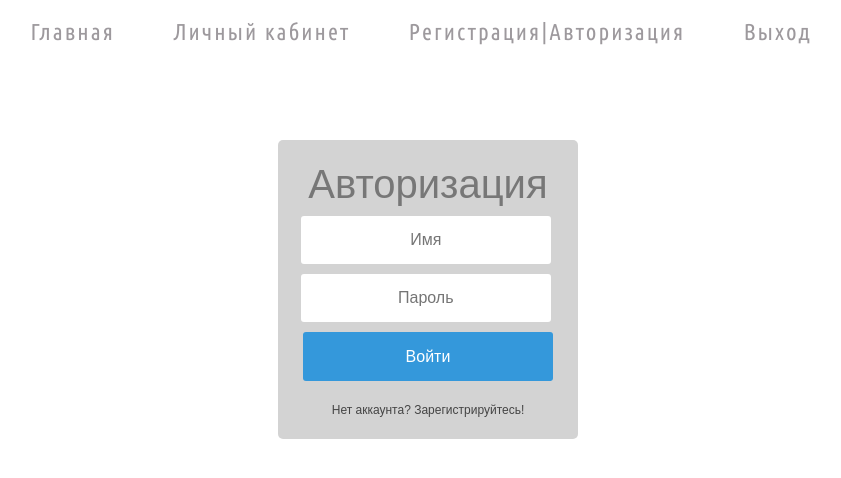
After one commit to PetrTimokhin/AppointmentSiteFlask, a Flask app: page /login in a window 1280 px wide. The commit adds this page. Shown: the top 478 px of the page, without its empty margins (212-1053 px from the left). Run offline with Flask 3, Linux system fonts and the light colour scheme; some libraries are stand-ins or nearby versions.

Commit message:
refactor: изменена страница авторизации/регистрации; feat: добавлена страница личного кабинета; feat: добавлен шаблон html, base.html; refactor: замена навигационного меню сайта; feat: добавлено проверка на ошибки при регистрации;

```diff
--- a/controller.py
+++ b/controller.py
@@ -2,81 +2,129 @@ import random
 import string
 
 from flask import render_template, request, redirect, url_for
-from flask_login import login_required, login_user, logout_user
+from flask_login import login_required, login_user, logout_user, current_user
 
 from app import app, db
-from models import User, EmailConfirm
+from models import User, EmailConfirm, UserAppointData
 from mail import send_email
 
 
 @app.route("/", methods=['GET', 'POST'])
 @app.route("/index", methods=['GET', 'POST'])
+@login_required
 def index():
-    return render_template("index.html")
+    actual_user = User.query.filter_by(id=current_user.id).first()
+    if request.method == 'POST':
+        # client_name = request.form.get('client_name')
+        phone_number = request.form.get('phone_number')
+        date = request.form.get('date')
+        time = request.form.get('time')
+        service = request.form.get('service')
+        user_appointment = UserAppointData(
+                                            client_name=actual_user.login,
+                                            phone_number=phone_number,
+                                            date=date,
+                                            time=time,
+                                            service=service,
+                                            user_id=actual_user.id)
+        db.session.add(user_appointment)
+        db.session.commit()
+        print(user_appointment.service)
+        return redirect(url_for('client'))
+    appointment = UserAppointData.query.filter_by(user_id=current_user.id).first()
+    return render_template("index.html",
+                           client_name=appointment.client_name,
+                           phone_number=appointment.phone_number)
+
+# user = request.args.get('user')
 
 
 @app.route('/email-confirm/<code>')
+# Функция для подтверждения email
 def email_confirm(code):
+    # Проверяем, существует ли подтверждение с таким кодом в БД
     user_confirm = EmailConfirm.query.filter_by(code=code).first()
+    # Если подтверждение существует, то удаляем его из БД и меняем статус
+    # email_confirm у пользователя в БД
     if user_confirm:
+        # Ищем пользователя в БД по логину, соответствующему логину
+        # в подтверждении
         user = User.query.filter_by(login=user_confirm.login).first()
+        # Если пользователь найден, то меняем его поле email_confirm
+        # в БД на значение True
         user.email_confirm = True
+        # Добавляем пользователя в БД
         db.session.add(user)
+        # Удаляем подтверждение почты из БД
         db.session.delete(user_confirm)
+        # Сохраняем изменения в БД
         db.session.commit()
+        login_user(user)
+        return redirect(url_for('index'))
+    # Возвращаемся на страницу index
     return redirect(url_for('register'))
 
 
 @app.route("/register", methods=['GET', 'POST'])
 def register():
     if request.method == 'POST':
+        # принимаем данные форм с html страницы
         email = request.form.get('email')
         username = request.form.get('login')
         password = request.form.get('password')
-        # tel = request.form.get('tel')
 
-        # Создание данных
-        user = User(email=email, login=username, password=password)
-        code = ''.join(
-            [random.choice(string.ascii_letters + string.digits) for i in
-             range(32)])
-        user_confirm = EmailConfirm(login=username, code=code)
-        db.session.add(user)
-        db.session.add(user_confirm)
-        db.session.commit()
+        try:
+            user = User(email=email, login=username, password=password)
 
-        message = (f'Ссылка для подтверждения '
-                   f'почты: http://127.0.0.1:5000/email-confirm/{code}')
+            code = ''.join(
+                [random.choice(string.ascii_letters + string.digits) for i in
+                 range(32)])
+            user_confirm = EmailConfirm(login=username, code=code)
+            db.session.add(user)
+            db.session.add(user_confirm)
+            db.session.commit()
 
-        send_email(message, email, 'Подтверждение почты')
-        # login_user(user)
-        # user = User.query.filter_by(email=email, password=password).first()
-        # if user:
-        #     print(f'Успешная регистрация! {user.email}, {user.password}')
-        #     return redirect(url_for('index'))
-        # print(f'Ошибка регистрации! Попробуйте еще раз!')
-    return render_template("auth.html")
+            message = (f'Ссылка для подтверждения '
+                       f'почты: http://127.0.0.1:5000/email-confirm/{code}')
+
+            send_email(message, email, 'Подтверждение почты')
+
+        except :
+            return render_template("register.html")
+    return render_template("register.html")
 
 
-@app.route('/login', methods=['POST'])
+@app.route('/login', methods=['GET', 'POST'])
 def login():
-    email = request.form.get('email')
-    # username = request.form.get('name')
-    password = request.form.get('password')
-    # Чтение данных
-    user = User.query.filter_by(email=email, password=password).first()
-    if user and user.email_confirm:
-        login_user(user)
-        print(f'Успешная авторизация! {user.email}, {user.password}')
-        return redirect(url_for('index'))
-    print(f'Ошибка авторизации! Зарегистрируйтесь!')
-    return redirect(url_for("register"))
+    if request.method == 'POST':
+        # email = request.form.get('email')
+        username = request.form.get('login')
+        password = request.form.get('password')
+        # Чтение данных
+        user = User.query.filter_by(login=username, password=password).first()
+        if user and user.email_confirm:
+            login_user(user)
+            return redirect(url_for('index'))
+    return render_template("login.html")
 
 
 @app.route('/admin', methods=['GET', 'POST'])
 @login_required
 def admin():
     return render_template("admin.html")
+
+
+@app.route("/client", methods=['GET', 'POST'])
+@login_required
+def client():
+    actual_user = UserAppointData.query.filter_by(
+                                            user_id=current_user.id).first()
+    appointments = UserAppointData.query.filter_by(
+                                            user_id=current_user.id).all()
+
+    return render_template("client.html",
+                           appointments=appointments,
+                           client_name=actual_user.client_name)
 
 
 @app.route('/logout')
@@ -91,3 +139,8 @@ def redirect_to_sign(response):
     if response.status_code == 401:
         return redirect(url_for('register'))
     return response
+
+
+@app.route('/base')
+def base():
+    return render_template("base.html")
--- a/main.py
+++ b/main.py
@@ -3,4 +3,4 @@ from errors import app
 
 
 if __name__ == "__main__":
-    app.run(debug=False)
+    app.run(debug=True)
--- /dev/null
+++ b/static/css/bar_menu.css
@@ -0,0 +1,33 @@
+@import url('https://fonts.googleapis.com/css?family=Ubuntu+Condensed');
+body {
+        /*border: 2px solid red;*/
+        padding: 0px
+     }
+
+.menu-main {
+  list-style: none;
+  margin: 5px 0 80px;
+  padding: 10px 0 10px;
+  text-align: center;
+  background: white;
+  /*border: 2px solid black;*/
+}
+.menu-main li {display: inline-block;}
+
+
+.menu-main li:last-child:after {content: none;}
+.menu-main a {
+  text-decoration: none;
+  font-family: 'Ubuntu Condensed', sans-serif;
+  letter-spacing: 2px;
+  position: relative;
+  padding-bottom: 20px;
+  margin: 0 34px 0 20px;
+  font-size: 23px;
+/*  text-transform: uppercase;*/
+/*  display: inline-block;*/
+/*  transition: color .2s;*/
+}
+*.menu-main a, .menu-main a:visited {color: #9d999d;}
+/*.menu-main a.current, .menu-main a:hover{color: #feb386;}*/
+.menu-main a.current, .menu-main a:hover{color: #1E90FF;}
--- /dev/null
+++ b/static/css/login.css
@@ -0,0 +1,86 @@
+* {
+box-sizing: border-box;
+}
+
+*:focus {
+  outline: none;
+}
+
+body {
+font-family: Arial;
+background-color: #3498DB;
+background-color: #FFFFFF;
+padding: 50px;
+}
+
+.login {
+margin: 20px auto;
+width: 300px;
+}
+
+.login-screen {
+background-color: #FFF;
+background-color: #DCDCDC;
+background-color: #D3D3D3;
+padding: 20px;
+border-radius: 5px
+}
+
+.app-title {
+text-align: center;
+color: #777;
+}
+
+.login-form {
+text-align: center;
+}
+
+.control-group {
+margin-bottom: 10px;
+}
+
+.login-field {
+text-align: center;
+background-color: #ECF0F1;
+background-color: #ffffff;
+border: 2px solid transparent;
+border-radius: 3px;
+font-size: 16px;
+font-weight: 200;
+padding: 10px 0;
+width: 250px;
+transition: border .5s;
+cursor: pointer;
+}
+
+input:focus {
+border: 2px solid #3498DB;
+box-shadow: none;
+}
+
+.btn {
+  border: 2px solid transparent;
+  background: #3498DB;
+  color: #ffffff;
+  font-size: 16px;
+  line-height: 25px;
+  padding: 10px 0;
+  text-decoration: none;
+  text-shadow: none;
+  border-radius: 3px;
+  box-shadow: none;
+  transition: 0.25s;
+  display: block;
+  width: 250px;
+  margin: 0 auto;
+}
+
+.btn:hover {
+  background-color: #2980B9;
+}
+
+.login-link {
+  font-size: 12px;
+  color: #444;
+  margin-top: 20px;
+}
--- /dev/null
+++ b/templates/base.html
@@ -0,0 +1,37 @@
+<!DOCTYPE html>
+<html lang="ru">
+  <head>
+      <title>{% block title_head %}Запись к психологу{% endblock %}</title>
+      <meta charset="UTF-8">
+      <meta name="viewport" content="width=device-width, initial-scale=1" />
+
+      {% block link %} {% endblock %}
+
+      <link
+          rel="stylesheet"
+          type="text/css"
+          href="{{ url_for('static', filename='css/bar_menu.css') }}"
+      />
+
+      <style>
+          {% block style %}         {% endblock %}
+      </style>
+
+  </head>
+          {% block title_body %}      {% endblock %}
+  <body>
+    <div>
+      <ul class="menu-main">
+        <li><a href="/" class="">Главная</a></li>
+        <li><a href="/client">Личный кабинет</a></li>
+        <li><a href="login">Регистрация|Авторизация</a></li>
+        <li><a href="/logout">Выход</a></li>
+      </ul>
+    </div>
+
+           {% block content %}    {% endblock %}
+
+           {% block js %} {% endblock %}
+
+  </body>
+</html>
--- /dev/null
+++ b/templates/login.html
@@ -0,0 +1,61 @@
+{% extends 'base.html' %}
+
+    {% block title_head %}
+        Авторизация
+    {% endblock %}
+
+    {% block link %}
+    <link
+      rel="stylesheet"
+      href="https://stackpath.bootstrapcdn.com/bootstrap/4.3.1/css/bootstrap.min.css"
+    />
+    <link
+      rel="stylesheet"
+      type="text/css"
+      href="{{ url_for('static', filename='css/styles.css') }}"
+    />
+    <link
+      rel="stylesheet"
+      type="text/css"
+      href="{{ url_for('static', filename='css/login.css') }}"
+    />
+    {% endblock %}
+
+    {% block style %}
+    {% endblock %}
+
+    {% block title_body %}
+    {% endblock %}
+
+    {% block content %}
+
+  <div class="login">
+    <form class="login-screen" action="{{ url_for('login') }}" method="post" enctype="multipart/form-data">
+      <div class="app-title">
+        <h1>Авторизация</h1>
+      </div>
+
+      <div class="login-form">
+
+        <div class="control-group">
+            <input type="text" class="login-field" name="login"
+                   placeholder="Имя" id="login-name" required="required">
+            <label class="login-field-icon fui-user" for="login-name"></label>
+        </div>
+
+        <div class="control-group">
+            <input type="password" class="login-field" name="password"
+                   placeholder="Пароль" id="login-pass" required="required">
+            <label class="login-field-icon fui-lock" for="login-pass"></label>
+        </div>
+
+        <button class="btn">Войти</button>
+          <div class="login-link">
+            <span class="login-link">Нет аккаунта?</span>
+            <a class="login-link" href="/register">Зарегистрируйтесь!</a>
+          </div>
+      </div>
+    </form>
+  </div>
+
+    {% endblock %}
```
Also changed, not shown: app.py (+7 -5 lines), config.py (+5 -3 lines), models.py (+11 -0 lines), static/css/auth.css (deleted, +0 -98 lines), templates/auth.html (deleted, +0 -38 lines), templates/client.html (added, +36 -0 lines), templates/index.html (+40 -94 lines), templates/register.html (added, +67 -0 lines), README.md.
